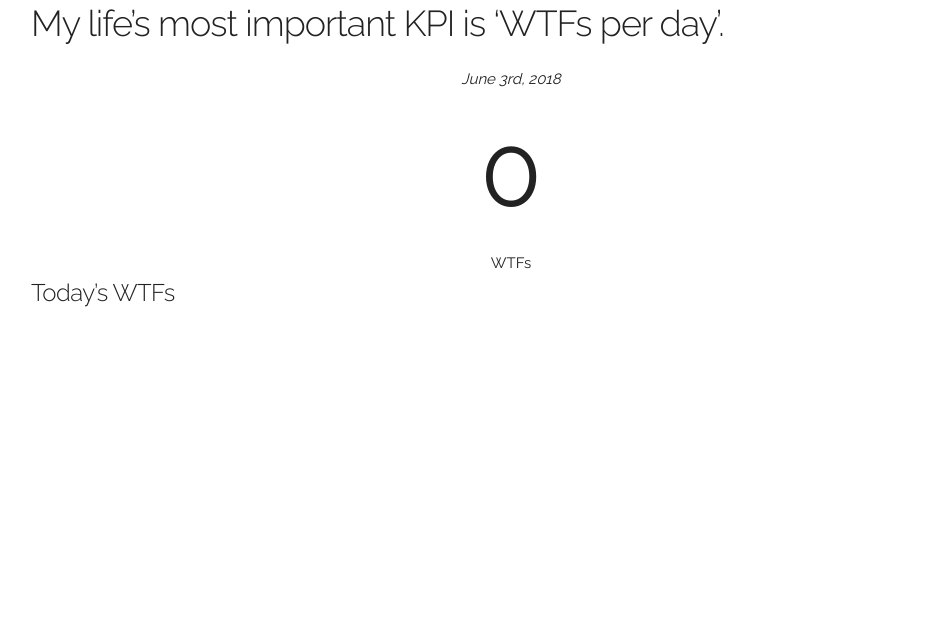
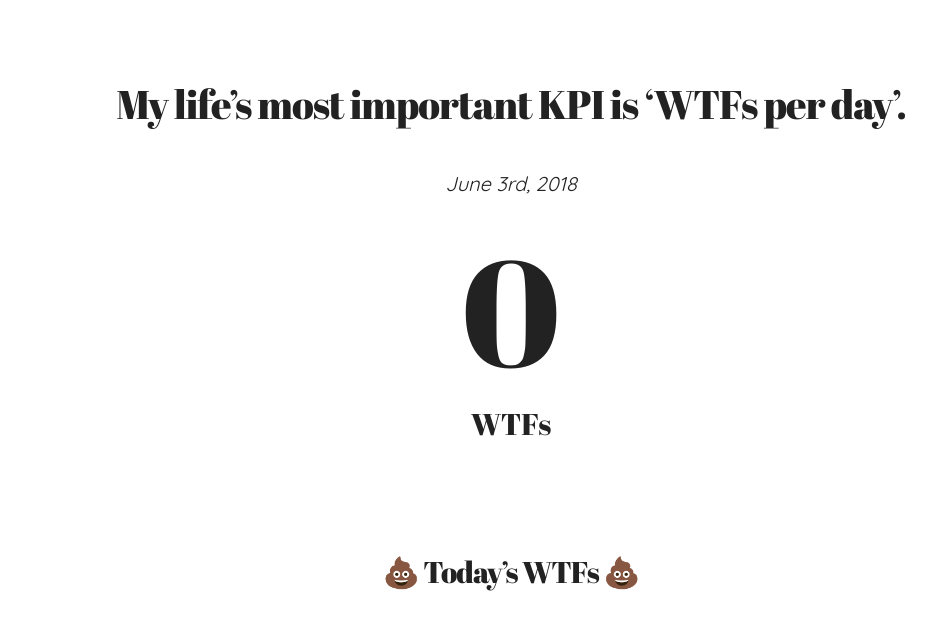
Before and after one commit to dettmering/wtf, a Django app: page / in a window 1280 px wide. Shown: the top 630 px of the page, without its empty margins (129-1065 px from the left). Run offline with Django 3.2, Linux system fonts and the light colour scheme; data that the repository does not hold is empty; some libraries are stand-ins or nearby versions.

Commit message:
Formatting

```diff
--- a/wtf/static/skeleton.css
+++ b/wtf/static/skeleton.css
@@ -121,10 +121,10 @@ are based on 10px sizing. So basically 1.5rem = 15px :) */
 html {
   font-size: 62.5%; }
 body {
-  font-size: 1.5em; /* currently ems cause chrome bug misinterpreting rems on body element */
+  font-size: 2em; /* currently ems cause chrome bug misinterpreting rems on body element */
   line-height: 1.6;
   font-weight: 400;
-  font-family: "Raleway", "HelveticaNeue", "Helvetica Neue", Helvetica, Arial, sans-serif;
+  font-family: "Quicksand", "HelveticaNeue", "Helvetica Neue", Helvetica, Arial, sans-serif;
   color: #222; }
 
 
--- a/wtf/static/style.css
+++ /dev/null
@@ -1,16 +0,0 @@
-.wtf-date {
-    margin: auto;
-    text-align: center;
-    font-style: italic;
-}
-
-.wtf-count {
-    margin: auto;
-    text-align: center;
-    font-size:100px;
-}
-
-.wtf-unit {
-    margin: auto;
-    text-align: center;
-}
--- /dev/null
+++ b/wtf/static/wtf.css
@@ -0,0 +1,41 @@
+p !important {
+    font-family: "Quicksand";
+}
+
+.wtf-title {
+    font-family: "Abril Fatface";
+    margin-top: 80px;
+    text-align: center;
+    font-size: 40px;
+}
+
+.wtf-date {
+    text-align: center;
+    font-style: italic;
+    margin-top: 40px;
+    margin-bottom: -10px;
+}
+
+.wtf-count {
+    font-family: "Abril Fatface";
+
+    text-align: center;
+    font-size: 150px;
+    margin: 0;
+    padding: 0;
+}
+
+.wtf-unit {
+    font-family: "Abril Fatface";
+
+    text-align: center;
+    font-size: 30px;
+    margin-top: -30px;
+}
+
+.wtf-today {
+    font-family: "Abril Fatface";
+    margin-top: 80px;
+    text-align: center;
+    font-size: 30px;
+}
--- a/wtf/templates/wtf/base.html
+++ b/wtf/templates/wtf/base.html
@@ -17,13 +17,13 @@
 
     <!-- FONT
       –––––––––––––––––––––––––––––––––––––––––––––––––– -->
-    <link href="//fonts.googleapis.com/css?family=Raleway:400,300,600" rel="stylesheet" type="text/css">
+      <link href="https://fonts.googleapis.com/css?family=Abril+Fatface|Quicksand" rel="stylesheet">
 
     <!-- CSS
       –––––––––––––––––––––––––––––––––––––––––––––––––– -->
     <link rel="stylesheet" href="static/normalize.css">
     <link rel="stylesheet" href="static/skeleton.css">
-    <link rel="stylesheet" href="static/style.css">
+    <link rel="stylesheet" href="static/wtf.css">
 
 </head>
 
--- a/wtf/templates/wtf/index.html
+++ b/wtf/templates/wtf/index.html
@@ -1,6 +1,7 @@
 {% extends "./base.html" %} {% block title %}WTF{% endblock %} {% block content %} {% load static %}
 
-<h3>My life&rsquo;s most important KPI is &lsquo;WTFs per day&rsquo;.</h3>
+<div class="row">
+    <h1 class="wtf-title">My life&rsquo;s most important KPI is &lsquo;WTFs per day&rsquo;.</h1>
 
     <p class="wtf-date">
         {% now "F jS, Y" %}
@@ -11,15 +12,19 @@
     <p class="wtf-unit">
         WTF{% if wtfs.count != 1 %}s{% endif %}
     </p>
+</div>
 
-<h5>Today&rsquo;s WTFs</h5>
+<div class="row">
+    <h2 class="wtf-today">&#x1F4A9; Today&rsquo;s WTFs &#x1F4A9;</h2>
 
     <ul>
         {% for wtf in wtfs %}
         <li>
-            {{ wtf.content }} (<a href="/wtf/{{ wtf.short }}">link</a>)
+            {{ wtf.content }}
         </li>
         {% endfor%}
     </ul>
+</div>
+
 
 {% endblock %}
```
Lines whose indentation alone changed are shown as unchanged.
